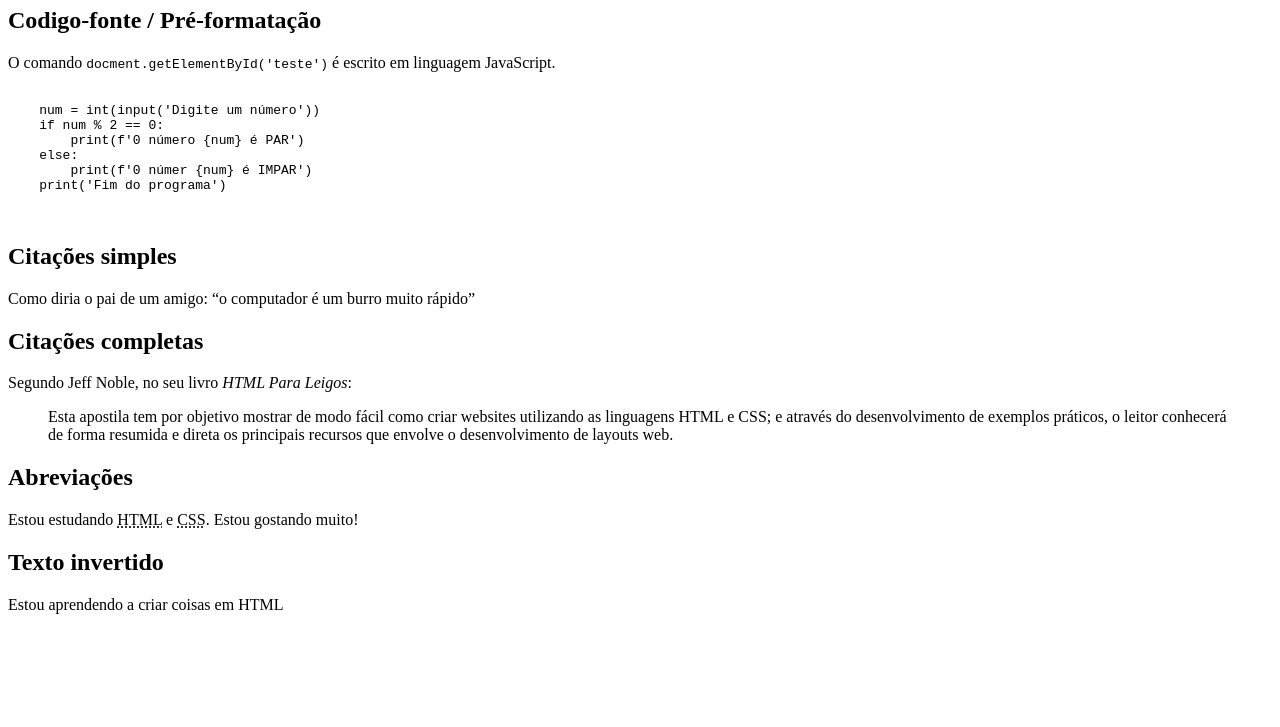
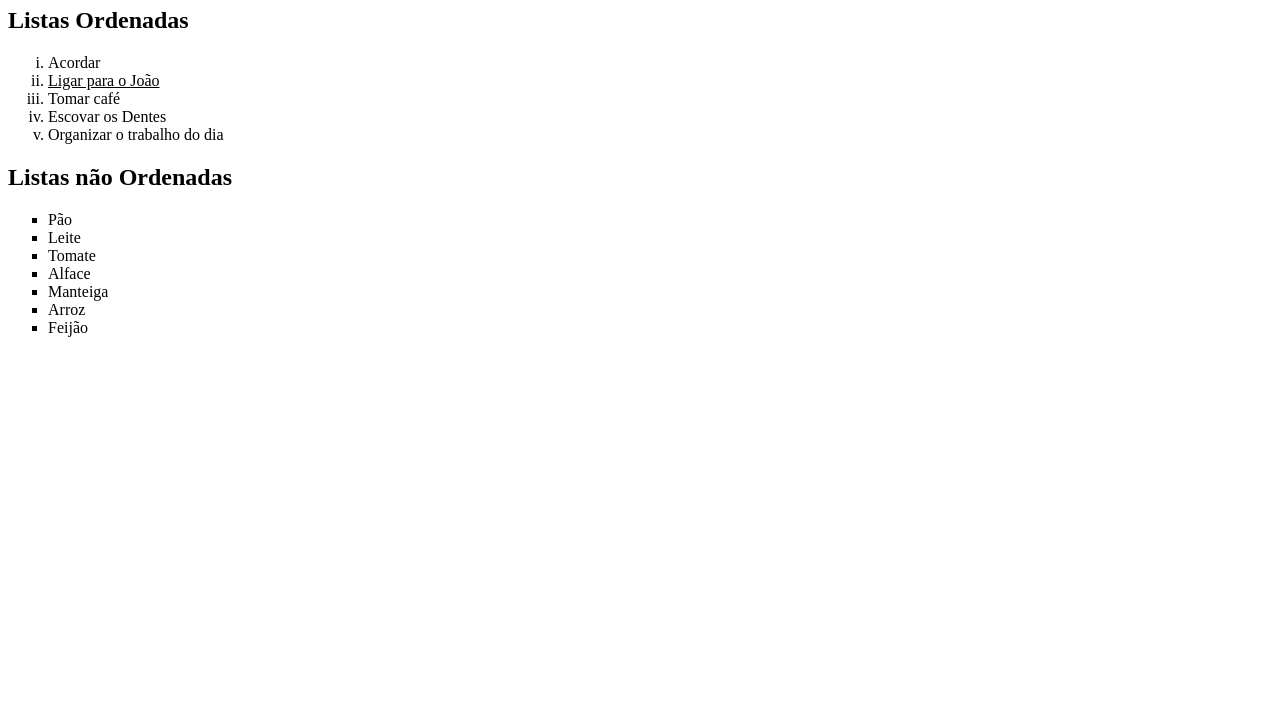
Before and after one commit to fhelipeabel/Estudos, a plain HTML site: page HTML/Exercícios/Ex009/index.html in a window 1280 px wide. Shown: the part 73-800 px from the top of the page. Drawn offline with Linux system fonts and the light colour scheme.

Commit message:
Nova aula adicionada

```diff
--- a/HTML/Exercícios/Ex009/index.html
+++ b/HTML/Exercícios/Ex009/index.html
@@ -1,41 +1,29 @@
 <!DOCTYPE html>
-<html lang="pt-br">
+<html lang="en">
 <head>
     <meta charset="UTF-8">
     <meta name="viewport" content="width=device-width, initial-scale=1.0">
     <link rel="shortcut icon" href="favicon.ico" type="image/x-icon">
-    <title>Outras formatações</title>
+    <title>Listas</title>
 </head>
 <body>
-    <h1>Outras formatações</h1>
-    <h2>Codigo-fonte / Pré-formatação</h2>
-    <p>O comando <code>docment.getElementById('teste')</code> é escrito em linguagem JavaScript.</p>
-    <pre>
-        <code>
-    num = int(input('Digite um número'))
-    if num % 2 == 0:
-        print(f'0 número {num} é PAR')
-    else:
-        print(f'0 númer {num} é IMPAR')
-    print('Fim do programa')
-        </code>
-    </pre>
-    <h2>Citações simples</h2>
-    <p>Como diria o pai de um amigo: <q>o computador é um burro muito rápido</q></p>
-    <h2>Citações completas</h2>
-    <p>Segundo Jeff Noble, no seu livro <i>HTML Para Leigos</i>:</p>
-    <blockquote cite="https://docente.ifsc.edu.br/lara.popov/web1/apostila__html_css.pdf">
-        Esta apostila tem por objetivo mostrar de
-modo fácil como criar websites utilizando
-as linguagens HTML e CSS; e através do
-desenvolvimento de exemplos práticos, o
-leitor conhecerá de forma resumida e
-direta os principais recursos que envolve o
-desenvolvimento de layouts web.
-    </blockquote>
-    <h2>Abreviações</h2>
-    <p>Estou estudando <abbr title="Hyper Text Markup Language">HTML</abbr> e <abbr title="Cascading Style Sheets">CSS</abbr>. Estou gostando muito!</p>
-    <h2>Texto invertido</h2>
-    <p><bdo dir="rtl">LMTH me sasioc rairc a odnednerpa uotsE</bdo></p>
+    <h1>Trabalhando com listas</h1>
+    <h2>Listas Ordenadas</h2>
+    <ol type="i" start="1">
+        <li>Acordar</li>
+        <li><ins>Ligar para o João</ins></li>
+        <li>Tomar café</li>
+        <li>Escovar os Dentes</li>
+        <li>Organizar o trabalho do dia</li>
+    </ol>
+    <h2>Listas não Ordenadas</h2>
+    <ul type="square"> <!--disc circle square-->
+        <li>Pão</li>
+        <li>Leite</li>
+        <li>Tomate</li>
+        <li>Alface</li>
+        <li>Manteiga</li>
+        <li>Arroz</li>
+        <li>Feijão</li>
 </body>
 </html>
```
Also changed, not shown: HTML/Exercícios/Ex008b/index.html (added, +41 -0 lines), HTML/Exercícios/Ex008b/favicon.ico (added).
